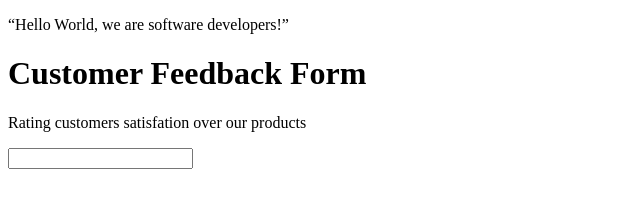
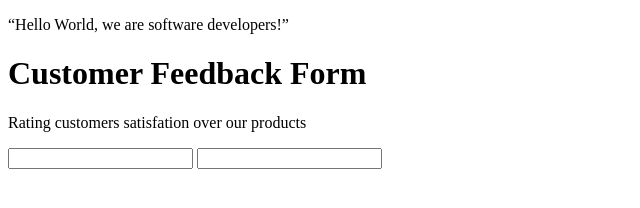
Before and after one commit to emmanuelsteven/htmlCssFirst, a plain HTML site: page index.html in a window 1280 px wide. Shown: the whole page, without its empty margins (0-640 px from the left). Drawn offline with Linux system fonts and the light colour scheme.

Commit message:
HTML5 validation

```diff
--- a/index.html
+++ b/index.html
@@ -30,6 +30,8 @@
 
     <form id="survey-form">
       <input id= "name"type="text" required>
+      <input id="email" type="email" name="email"
+      pattern="[a-z0-9._%+-]+@[a-z0-9.-]+\.[a-z]{2,}$" required>
     </form>
 
   </body>
```
